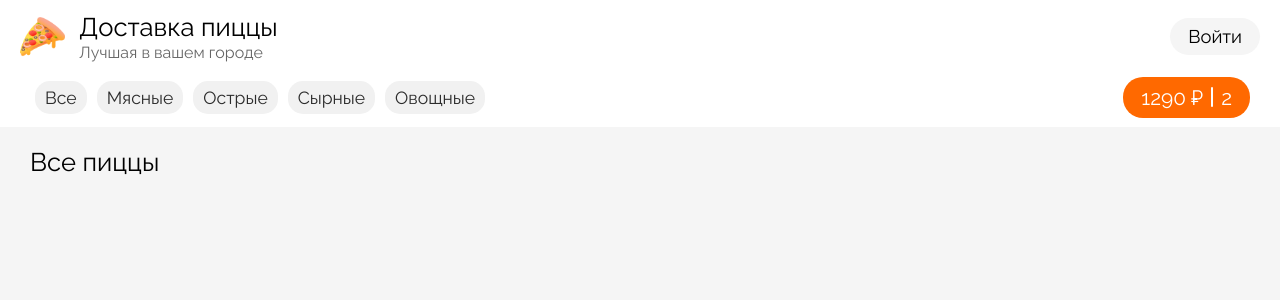
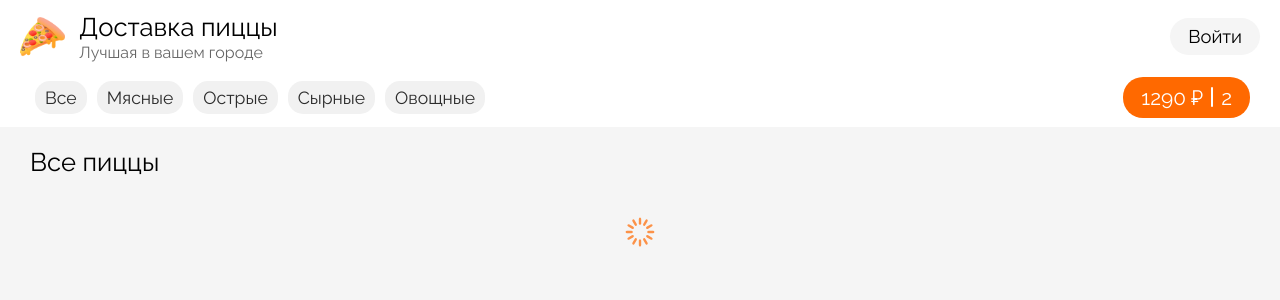
Before and after one commit to arkdich/food-order-app, a React (Create React App) app: page / in a window 1280 px wide. Shown: the top 300 px of the page. Built offline with nearby package versions, Linux system fonts and the light colour scheme.

Commit message:
addload spinner

```diff
--- a/src/components/products/ProductsWrapper.js
+++ b/src/components/products/ProductsWrapper.js
@@ -2,22 +2,29 @@ import { useSelector } from 'react-redux';
 import {
   ProductsContainer,
   ProductsWrapperStyled,
+  Spinner,
   Title,
 } from './ProductsWrapper.styles';
 import Product from './Product';
+import { ReactComponent as LoadingSpinner } from './../../assets/spinner.svg';
 
 export default function ProductsWrapper() {
   const products = useSelector((state) => state.products.items);
+  const status = useSelector((state) => state.products.status);
 
   console.log(products);
   return (
     <ProductsWrapperStyled as="main">
       <Title>Все пиццы</Title>
-      <ProductsContainer>
-        {products.map((product) => (
-          <Product key={product.id} {...product} />
-        ))}
-      </ProductsContainer>
+      {status === 'success' ? (
+        <ProductsContainer>
+          {products.map((product) => (
+            <Product key={product.id} {...product} />
+          ))}
+        </ProductsContainer>
+      ) : (
+        <Spinner as={LoadingSpinner} />
+      )}
     </ProductsWrapperStyled>
   );
 }
--- a/src/components/products/ProductsWrapper.styles.js
+++ b/src/components/products/ProductsWrapper.styles.js
@@ -18,6 +18,13 @@ export const Title = styled.h1`
   margin-bottom: 25px;
 `;
 
+export const Spinner = styled.svg`
+  margin: auto;
+  width: 60px;
+  height: 60px;
+  opacity: 0.7;
+`;
+
 export const ProductsContainer = styled.section`
   display: grid;
   grid-template-columns: repeat(4, 1fr);
```
Also changed, not shown: src/assets/spinner.svg (added).
